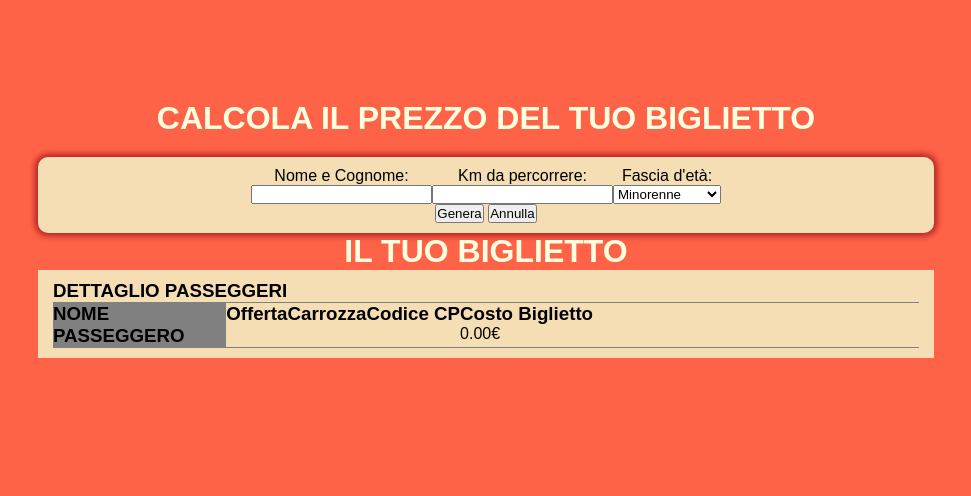
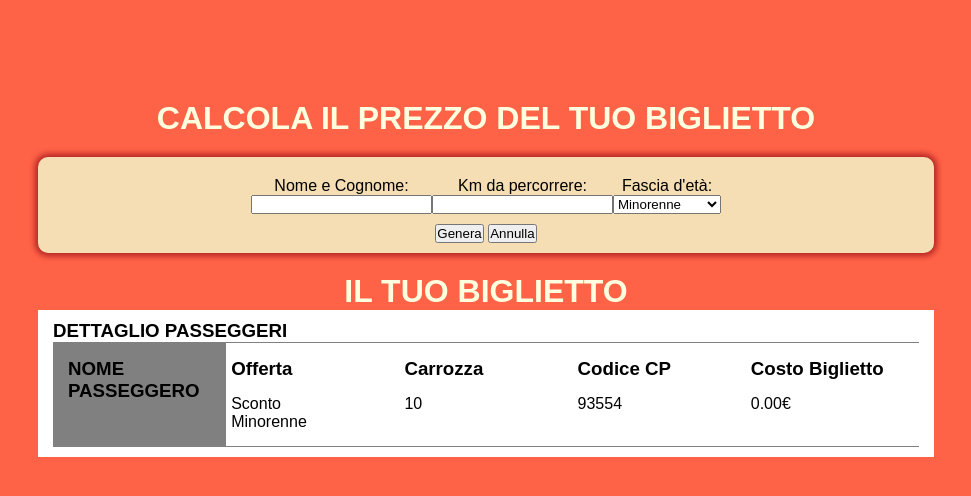
Before and after one commit to Veroku-apricot/js-biglietto-treno-form, a plain HTML site: page index.html in a window 1280 px wide. Both pictures are taken after a click on the button "Genera". Shown: the whole page, without its empty margins (154-1125 px from the left). Drawn offline with Linux system fonts and the light colour scheme.

Commit message:
Finished ticket generator

```diff
--- a/css/style.css
+++ b/css/style.css
@@ -21,16 +21,18 @@ h1 {
   width: 70%;
   background-color: wheat;
   text-align: center;
-  margin: auto;
   border-radius: 10px;
-  margin-top: 20px;
+  margin: 20px auto;
   padding: 10px 15px;
   box-shadow: 0px 0px 6px 3px rgba(178,34,34,1);
 }
   .container > div {
     display: flex;
     justify-content: center;
+    padding: 10px;
   }
+
+
 
 h2 {
   padding-bottom: 10px;
@@ -43,7 +45,7 @@ h2 {
 }
 .container2 {
   width: 70%;
-  background-color: wheat;
+  background-color: white;
   margin: auto;
   padding: 10px 15px;
   text-align: left;
@@ -56,4 +58,13 @@ h2 {
     .container3 > div:first-child {
       background-color: grey;
       width: 20%;
+      padding: 15px;
     }
+    .dati {
+      width: calc(80% / 4);
+      padding: 15px 5px;
+    }
+
+    p {
+      padding-top: 15px;
+    }
--- a/js/script.js
+++ b/js/script.js
@@ -6,36 +6,53 @@ var ticket = document.getElementById("ticket");
 // Output
 genera.addEventListener('click',
   function getInputValue() {
+
     // Passenger name
     var name = document.getElementById("name").value;
     document.getElementById("nomep").innerHTML = name;
+    console.log("Passenger's name: ", name);
+
     // Ticket price
     var km = document.getElementById("km").value;
+    console.log("Km: ", km);
     var ticketPrice = (0.21 * km).toFixed(2);
     console.log("Normal price ticket: ", ticketPrice);
+    // Age
     var age = document.getElementById("age").value;
+    console.log("Passenger's age: ", age);
+    // Output
     if (age === "minorenne") {
       // 20% discount
       document.getElementById("prezzo").innerHTML = (ticketPrice - (ticketPrice * 0.2)).toFixed(2) + "&euro;";
       console.log("Discounted price for under 18: ", (ticketPrice - (ticketPrice * 0.2)).toFixed(2));
+      // offerta junior
+      document.getElementById("offerta").innerHTML = "Sconto <br> Minorenne";
     } else if (age === "over65"){
       // 40% discount
       document.getElementById("prezzo").innerHTML = (ticketPrice - (ticketPrice * 0.4)).toFixed(2) + "&euro;";
       console.log("Discounted price for over 65: ", (ticketPrice - (ticketPrice * 0.4)).toFixed(2));
+      // offerta senior
+      document.getElementById("offerta").innerHTML = "Sconto <br> Senior (Over 65)";
     } else {
       document.getElementById("prezzo").innerHTML = ticketPrice + "&euro;";
+      // nessuna offerta
+      document.getElementById("offerta").innerHTML = "Nessuna <br> offerta";
     }
 
+    // Carrozza
+    document.getElementById("carrozza").innerHTML = Math.ceil((Math.random() * 15) + 1);
 
+    // Codice CP
+    document.getElementById("codCp").innerHTML = Math.ceil(Math.random() * (100000 - 90000) + 90000);
 
-
-
+    // Ticket visibility
     ticket.style.visibility = "visible";
   }
-)
+);
 
 annulla.addEventListener('click',
   function() {
     ticket.style.visibility = "hidden";
+
   }
-)
+);
```
